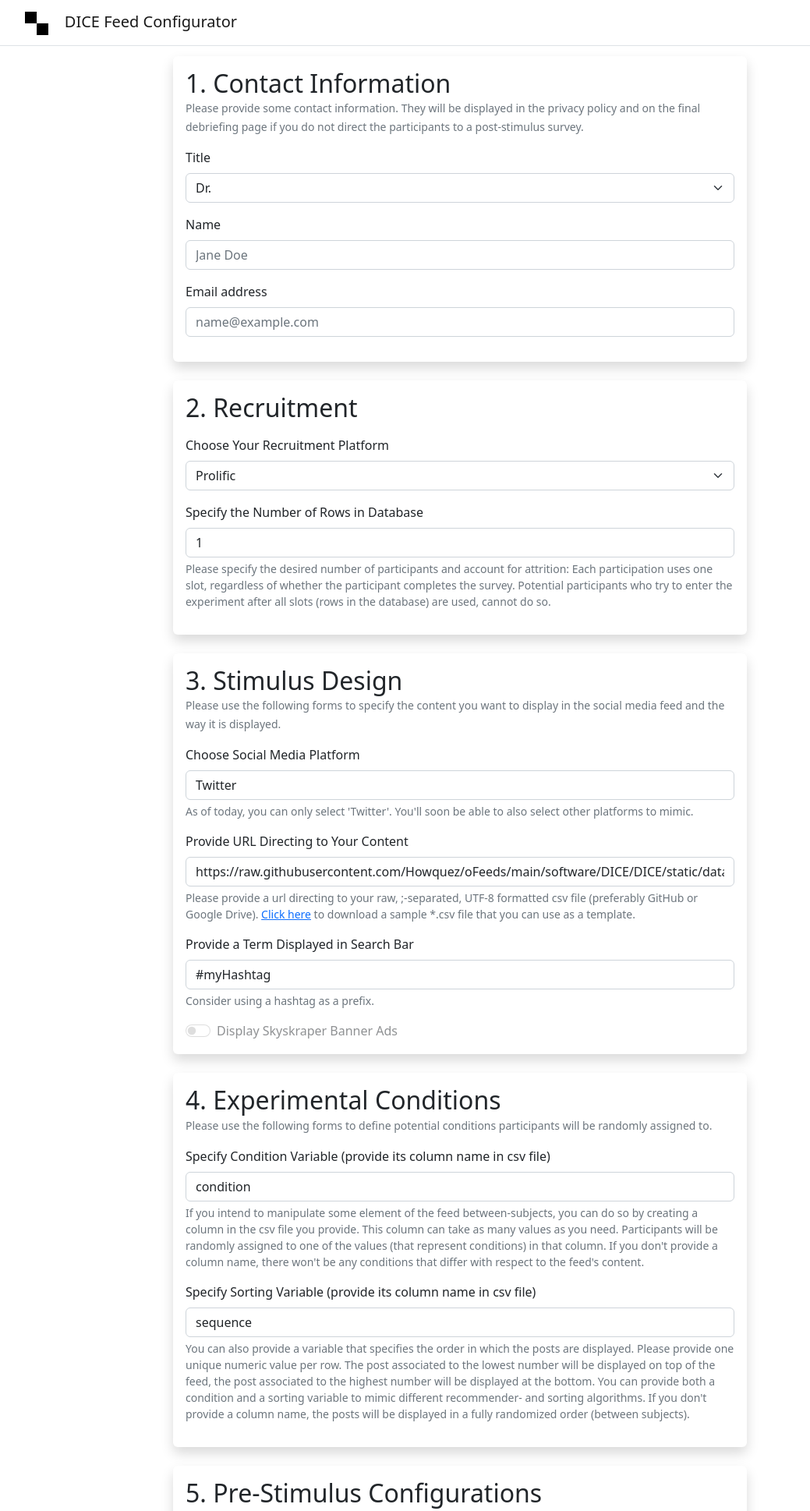
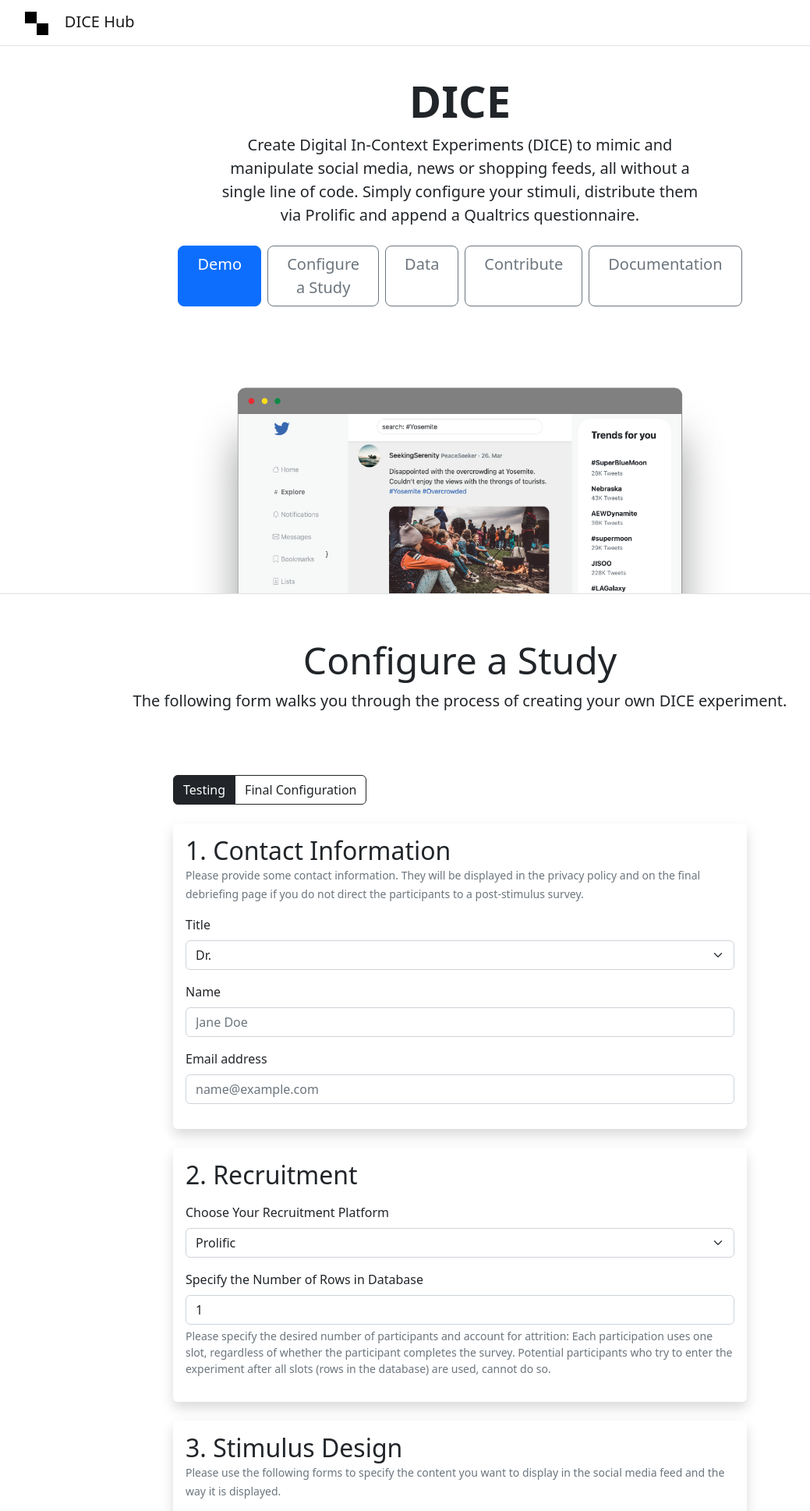
Before and after one commit to Howquez/oFeeds-config, a Flask app: page / in a window 1280 px wide. Shown: the top 1938 px of the page at 78% size, without its empty margins (50-1089 px from the left). Run offline with Flask 3, Linux system fonts and the light colour scheme.

Commit message:
initialize single page application-like optics

```diff
--- /dev/null
+++ b/static/smooth_scrolling.js
@@ -0,0 +1,8 @@
+document.querySelectorAll('a[href^="#"]').forEach(anchor => {
+    anchor.addEventListener('click', function (e) {
+        e.preventDefault();
+        document.querySelector(this.getAttribute('href')).scrollIntoView({
+            behavior: 'smooth'
+        });
+    });
+});
--- a/templates/index.html
+++ b/templates/index.html
@@ -3,19 +3,20 @@
 <head>
     <meta charset="UTF-8">
     <meta name="viewport" content="width=device-width, initial-scale=1">
-    <title>DICE Feed Configurator</title>
+    <title>DICE Hub</title>
     <link rel="shortcut icon" type="image/x-icon" href="{{ url_for('static', filename='favicon.ico') }}">
     <link href="https://cdn.jsdelivr.net/npm/bootstrap@5.2.3/dist/css/bootstrap.min.css" rel="stylesheet" integrity="sha384-rbsA2VBKQhggwzxH7pPCaAqO46MgnOM80zW1RWuH61DGLwZJEdK2Kadq2F9CUG65" crossorigin="anonymous">
 </head>
 <body>
 <script src="https://cdn.jsdelivr.net/npm/bootstrap@5.2.3/dist/js/bootstrap.bundle.min.js" integrity="sha384-kenU1KFdBIe4zVF0s0G1M5b4hcpxyD9F7jL+jjXkk+Q2h455rYXK/7HAuoJl+0I4" crossorigin="anonymous"></script>
 <script src="{{ url_for('static', filename='script.js') }}"></script>
+<script src="{{ url_for('static', filename='smooth_scrolling.js') }}"></script>
 
 <nav class="navbar fixed-top border-bottom bg-white bg-opacity-75 border-opacity-50">
     <div class="container">
         <a class="navbar-brand" href="#">
             <img src="{{ url_for('static', filename='favicon.ico') }}" alt="Logo" width="30" height="30">
-      &nbsp; &nbsp;DICE Feed Configurator
+            &nbsp; &nbsp;DICE Hub
         </a>
         <!-- Add form for session code input
         <form class="d-flex" onsubmit="retrieveSessionData(event)">
@@ -26,9 +27,54 @@
     </div>
 </nav>
 
-<div class="container-md my-5">
-    <div class="row justify-content-center">
-        <div class="col-lg-8 col-md-10">
+<div class="px-4 pt-5 mt-5 text-center border-bottom">
+    <h1 class="display-4 fw-bold text-body-emphasis">DICE</h1>
+    <div class="col-lg-6 mx-auto">
+        <p class="lead mb-4">
+            Create Digital In-Context Experiments (DICE) to mimic and manipulate social media, news or shopping feeds,
+            all without a single line of code. Simply configure your stimuli, distribute them via Prolific and append a Qualtrics questionnaire.</p>
+        <div class = "d-grid gap-2 d-sm-flex justify-content-sm-center mb-5">
+            <a class= "btn btn-primary btn-lg px-4" href="https://ibt-hsg.herokuapp.com/demo" target="_blank" role="button"> Demo </a>
+            <a class="btn btn-outline-secondary btn-lg px-4" href="#configureStudySection">Configure a Study</a>
+            <a class="btn btn-outline-secondary btn-lg px-4" href="#dataSection">Data</a>
+            <a class="btn btn-outline-secondary btn-lg px-4" href="#contributeSection">Contribute</a>
+            <a class="btn btn-outline-secondary btn-lg px-4" href="https://github.com/Howquez/oFeeds" target="_blank">Documentation</a>
+        </div>
+    </div>
+    <div class="overflow-hidden" style="max-height: 40vh;">
+        <div class="container px-5">
+            <img src="{{ url_for('static', filename='screenshot.png') }}" class="img-fluid border-0 mb-4" alt="Example image" width="700" height="500" loading="lazy">
+        </div>
+    </div>
+</div>
+<!--
+    <div id="demoSection" class="text-bg-primary text-center overflow-hidden">
+        <div class="my-3 py-3">
+            <h2 class="display-5 mt-4">Demo</h2>
+            <p class="lead">Brooklyn pug tilde dreamcatcher single-origin coffee blog poutine roof party. Pork belly VHS everyday carry scenester microdosing sus snackwave austin photo booth.</p>
+        </div>
+        <div class="bg-body-tertiary shadow-sm mx-auto" style="width: 80%; height: 300px; border-radius: 21px 21px 0 0;"></div>
+    </div>
+-->
+
+<div id="configureStudySection" class="bg-body-tertiary overflow-hidden">
+    <div class="my-3 p-3">
+        <h2 class= "display-5 mt-4  text-center">Configure a Study</h2>
+        <p class="lead  text-center">
+            The following form walks you through the process of creating your own DICE experiment.
+        </p>
+    </div>
+    <div class= "container-md my-5">
+    <div class= "row justify-content-center">
+        <div class= "col-lg-8 col-md-10">
+
+            <div class="btn-group" role="group" aria-label="Basic radio toggle button group">
+                <input type="radio" class="btn-check" name="btnradio" id="btnradio1" autocomplete="off" checked>
+                <label class="btn btn-outline-dark" for="btnradio1">Testing</label>
+
+                <input type="radio" class="btn-check" name="btnradio" id="btnradio2" autocomplete="off">
+                <label class="btn btn-outline-dark" for="btnradio2">Final Configuration</label>
+            </div>
 
             <div class="card my-4 border-0 shadow">
                 <div class="card-body">
@@ -275,6 +321,30 @@
         </div>
     </div>
 </div>
+</div>
+
+
+<div id="dataSection" class= "text-bg-primary text-center overflow-hidden">
+    <div class= "my-3 py-3">
+        <h2 class= "display-5 mt-4">Data</h2>
+        <p class= "lead">Use our
+            <a class="text-white" href="https://roggenkamp.shinyapps.io/DICE-Preprocessing/" target="_blank">oTree</a>
+            Shiny App to process your data and get the most out of DICE, code-free!</p>
+    </div>
+    <div class= "bg-body-tertiary shadow-sm mx-auto" style="width: 80%; height: 300px; border-radius: 21px 21px 0 0;"></div>
+</div>
+
+<div id="contributeSection" class="bg-body-tertiary overflow-hidden">
+    <div class="my-3 py-3 px-5">
+        <h2 class= "display-5 mt-4 text-center">Contribute</h2>
+        <p class= "lead text-center mx-5">
+            We intentionally chose to use widely used frameworks such as the Python-based
+            <a href="https://www.otree.org/" target="_blank">oTree</a> and
+            <a href="https://getbootstrap.com/docs/5.2/getting-started/introduction/" target="_blank">Bootstrap</a>
+            as DICE's foundation to invite researchers to contribute to and, ultimately, enhance DICE.
+        </p>
+    </div>
+</div>
 
 
 <footer class="bg-light text-lg-start mt-4">
@@ -282,7 +352,7 @@
         <div class="col-lg-4 col-md-5 col-sm-6 mb-3 pe-5 pt-3">
             <a class="navbar-brand" href="#">
                 <img src="{{ url_for('static', filename='favicon.ico') }}" alt="Logo" width="30" height="30">
-                    &nbsp; &nbsp;DICE Feed Configurator
+                &nbsp; &nbsp;DICE Hub
             </a>
             <ul class="list-unstyled small text-muted mt-3">
                 <li class="mb-2">Designed and built with Bootstrap and for oTree.</li>
```
Also changed, not shown: static/screenshot.png (added). Lines whose indentation alone changed are shown as unchanged.
